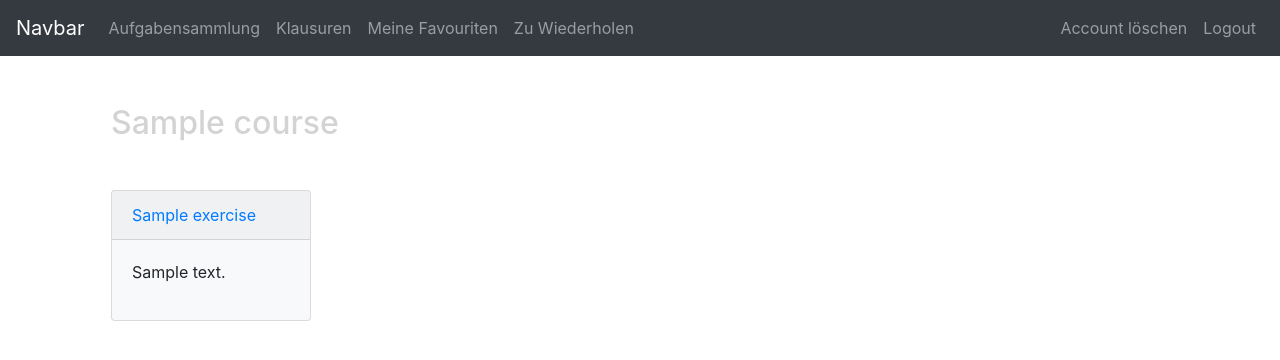
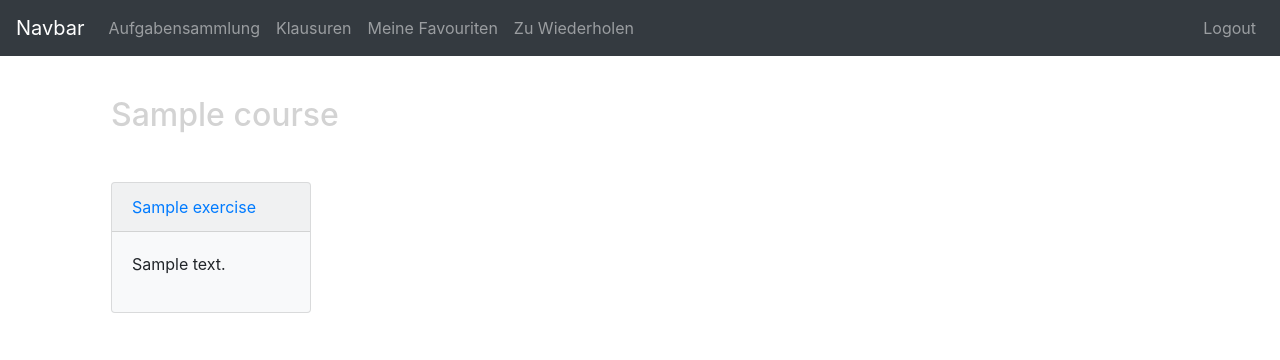
Before and after one commit to RiaRosenauer/physicsexams, a Django app: page /favourites in a window 1280 px wide. Shown: the top 360 px of the page. Run offline with Django 3.2, Linux system fonts and the light colour scheme; a user stored in the database is signed in; tables that the repository leaves empty hold one stand-in row (values such as "Sample post"); some libraries are stand-ins or nearby versions.

```diff
--- a/FSweb/settings.py
+++ b/FSweb/settings.py
@@ -25,7 +25,7 @@ SECRET_KEY = 'z#u-%a&124o@(%_*@s=s%@7&9d6=hpln1hnhh!lp-+4k1@86tz'
 # SECURITY WARNING: don't run with debug turned on in production!
 DEBUG = True
 
-ALLOWED_HOSTS = []
+ALLOWED_HOSTS = ['192.168.2.143', '127.0.0.1']
 
 USE_DJANGO_JQUERY = True
 
--- a/templates/base.html
+++ b/templates/base.html
@@ -7,8 +7,11 @@
   <meta name="viewport" content="width=device-width, initial-scale=1">
   <link rel="stylesheet" href="https://cdn.jsdelivr.net/npm/bootstrap@4.5.3/dist/css/bootstrap.min.css" integrity="sha384-TX8t27EcRE3e/ihU7zmQxVncDAy5uIKz4rEkgIXeMed4M0jlfIDPvg6uqKI2xXr2" crossorigin="anonymous">
   <!----<link rel="stylesheet" href="https://maxcdn.bootstrapcdn.com/bootstrap/3.4.1/css/bootstrap.min.css"> --->
-  <script src="https://ajax.googleapis.com/ajax/libs/jquery/3.5.1/jquery.min.js"></script>
-  <script src="https://maxcdn.bootstrapcdn.com/bootstrap/3.4.1/js/bootstrap.min.js"></script>
+  <script src="https://code.jquery.com/jquery-3.5.1.slim.min.js" integrity="sha384-DfXdz2htPH0lsSSs5nCTpuj/zy4C+OGpamoFVy38MVBnE+IbbVYUew+OrCXaRkfj" crossorigin="anonymous"></script>
+<script src="https://cdn.jsdelivr.net/npm/popper.js@1.16.1/dist/umd/popper.min.js" integrity="sha384-9/reFTGAW83EW2RDu2S0VKaIzap3H66lZH81PoYlFhbGU+6BZp6G7niu735Sk7lN" crossorigin="anonymous"></script>
+<script src="https://cdn.jsdelivr.net/npm/bootstrap@4.5.3/dist/js/bootstrap.min.js" integrity="sha384-w1Q4orYjBQndcko6MimVbzY0tgp4pWB4lZ7lr30WKz0vr/aWKhXdBNmNb5D92v7s" crossorigin="anonymous"></script>
+<script src="https://ajax.googleapis.com/ajax/libs/jquery/3.5.1/jquery.min.js"></script>
+
   <style>
     .myc {
       max-width: 85%;
@@ -16,10 +19,13 @@
   </style>
 </head>
 <body>
-  <nav class="navbar navbar-expand-lg navbar-dark bg-dark">
+  <nav class="navbar navbar-expand-lg navbar-dark bg-dark fixed-top">
     <a class="navbar-brand" href="#">Navbar</a>
+    <button class="navbar-toggler" type="button" data-toggle="collapse" data-target="#navbarNav" aria-controls="navbarNav" aria-expanded="false" aria-label="Toggle navigation">
+      <span class="navbar-toggler-icon"></span>
+    </button>
 
-      <div class="collapse navbar-collapse" id="navbarSupportedContent">
+      <div class="collapse navbar-collapse" id="navbarNav">
         <ul class="navbar-nav mr-auto">
           <li class="nav-item" id="Aufgabensammlung">
             <a class="nav-link" href="{% url 'set_of_exercises_a'  %}">Aufgabensammlung <span class="sr-only">(current)</span></a>
@@ -37,17 +43,14 @@
 
         <ul class="navbar-nav ml-auto">
           {% if user.is_authenticated %}
-          <li class="nav-item" id="delete_account">
-            <a class="nav-link" href="#"><span class="glyphicon glyphicon-log-in"></span>Account löschen</a>
-          </li>
-          <li class="nav-item" id="Log_in">
+          <li class="nav-item" id="Log_out">
             <a class="nav-link" href="{% url 'logout' %}"><span class="glyphicon glyphicon-log-in"></span> Logout</a>
           </li>
           {% else %}
           <li class="nav-item" id="Sign_up">
             <a class="nav-link" href="{% url 'signup' %}"><span class="glyphicon glyphicon-user"></span> Sign Up</a>
           </li>
-          <li class="nav-item" id="log_out">
+          <li class="nav-item" id="log_in">
             <a class="nav-link" href="{% url 'login' %}"><span class="glyphicon glyphicon-log-in"></span> Login</a>
           </li>
           {% endif %}
@@ -56,7 +59,7 @@
 
   </nav>
 
-  <div class="container-fluid pt-5 myc">
+  <div class="container-fluid mt-5 pt-5 myc">
   {% block content %}
     {% endblock %}
   </div>
```
